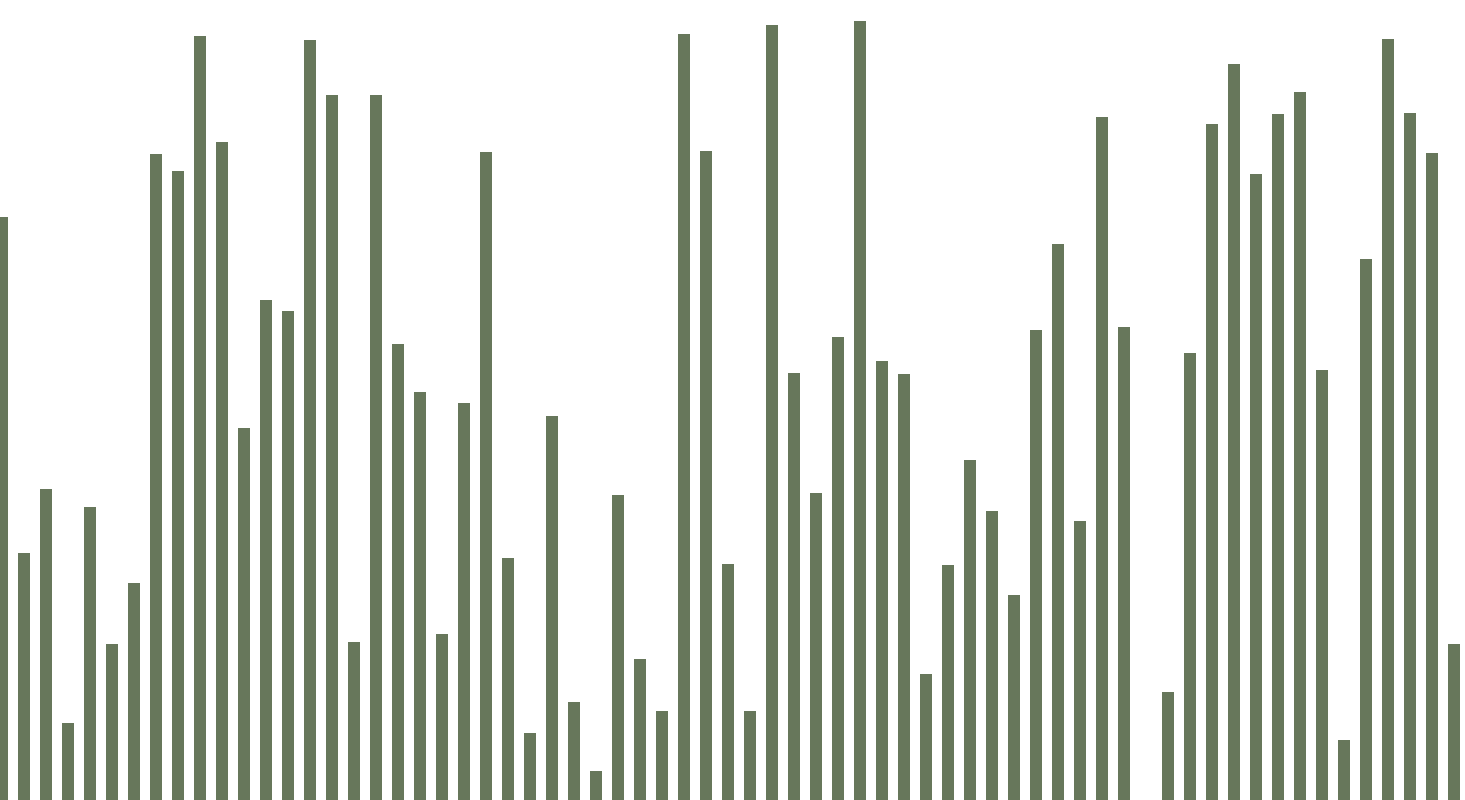
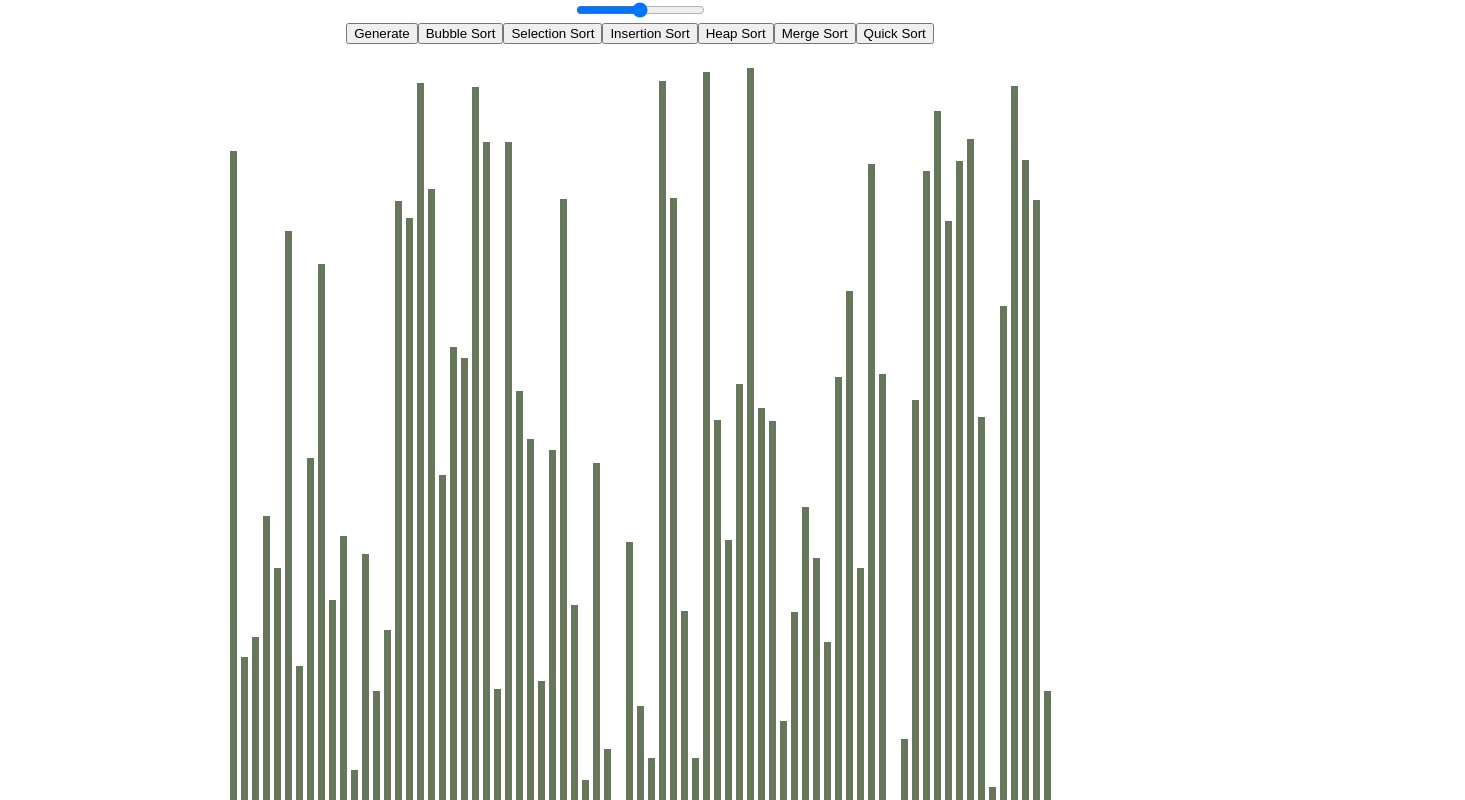
Before and after one commit to Kevrev/AlgoVisualizer, a React (Create React App) app: page / in a window 1280 px wide. Shown: the top 800 px of the page, 1465 px wide, since content can reach past the window. Built offline with nearby package versions, Linux system fonts and the light colour scheme.

Commit message:
Added slider to adjust size of array

```diff
--- a/src/Visualizer/Visualizer.css
+++ b/src/Visualizer/Visualizer.css
@@ -12,8 +12,8 @@
 
 .array-block {
   padding: 1px;
-  margin: 5px;
-  width: 10px;
+  margin: 2px;
+  width: 5px;
   background-color: rgb(103, 119, 91);
 
 }
--- a/src/Visualizer/Visualizer.js
+++ b/src/Visualizer/Visualizer.js
@@ -8,6 +8,7 @@ import quickSort from '../utils/quickSort';
 
 const Visualizer = () => {
   const [array, setArray] = useState([]);
+  const [range, setRange] = useState(75);
 
   const arrayRandom = (min, max) => {
     return Math.floor(Math.random() * (max - min)) + min;
@@ -15,7 +16,7 @@ const Visualizer = () => {
 
   const generateArray = () => {
     const newArray = [];
-    for (let i = 0; i < 75; i++) {
+    for (let i = 0; i < range; i++) {
       newArray.push(arrayRandom(1, 800));
     }
     setArray(newArray);
@@ -23,9 +24,14 @@ const Visualizer = () => {
 
   useEffect(() => {
     generateArray();
-  }, []);
+  }, [range]);
 
-  const handleSort = sort => {
+  const handleSliderChange = (event) => {
+    const value = parseInt(event.target.value);
+    setRange(value);
+  };
+
+  const handleSort = (sort) => {
     const sortedArray = sort([...array]);
 
     setArray(sortedArray);
@@ -33,6 +39,40 @@ const Visualizer = () => {
 
   return (
     <>
+      <div>
+        <div>
+          <div class="slide-container">
+            <input
+              type="range"
+              min="1"
+              max="150"
+              value={range}
+              class="slider"
+              id="myRange"
+              onChange={handleSliderChange}
+            />
+          </div>
+        </div>
+        <div>
+          <button onClick={generateArray}>Generate</button>
+          {/* <button onClick={handleBubbleSort}>Bubble Sort</button>
+        <button onClick={handleSelectionSort}>Selection Sort</button>
+        <button onClick={handleInsertionSort}>Insertion Sort</button>
+        <button onClick={handleMergeSort}>Merge Sort</button>
+        <button onClick={handleHeapSort}>Heap Sort</button>
+        <button onClick={handlequickSort}>Quick Sort</button> */}
+          <button onClick={() => handleSort(bubbleSort)}>Bubble Sort</button>
+          <button onClick={() => handleSort(selectionSort)}>
+            Selection Sort
+          </button>
+          <button onClick={() => handleSort(insertionSort)}>
+            Insertion Sort
+          </button>
+          <button onClick={() => handleSort(heapSort)}>Heap Sort</button>
+          <button onClick={() => handleSort(mergeSort)}>Merge Sort</button>
+          <button onClick={() => handleSort(quickSort)}>Quick Sort</button>
+        </div>
+      </div>
       <div className="array-container">
         <div className="array-list">
           {array.map((value, index) => (
@@ -44,13 +84,6 @@ const Visualizer = () => {
           ))}
         </div>
       </div>
-      <button onClick={generateArray}>Generate</button>
-      <button onClick={() => handleSort(bubbleSort)}>Bubble Sort</button>
-      <button onClick={() => handleSort(selectionSort)}>Selection Sort</button>
-      <button onClick={() => handleSort(insertionSort)}>Insertion Sort</button>
-      <button onClick={() => handleSort(heapSort)}>Heap Sort</button>
-      <button onClick={() => handleSort(mergeSort)}>Merge Sort</button>
-      <button onClick={() => handleSort(quickSort)}>Quick Sort</button>
     </>
   );
 };
```
